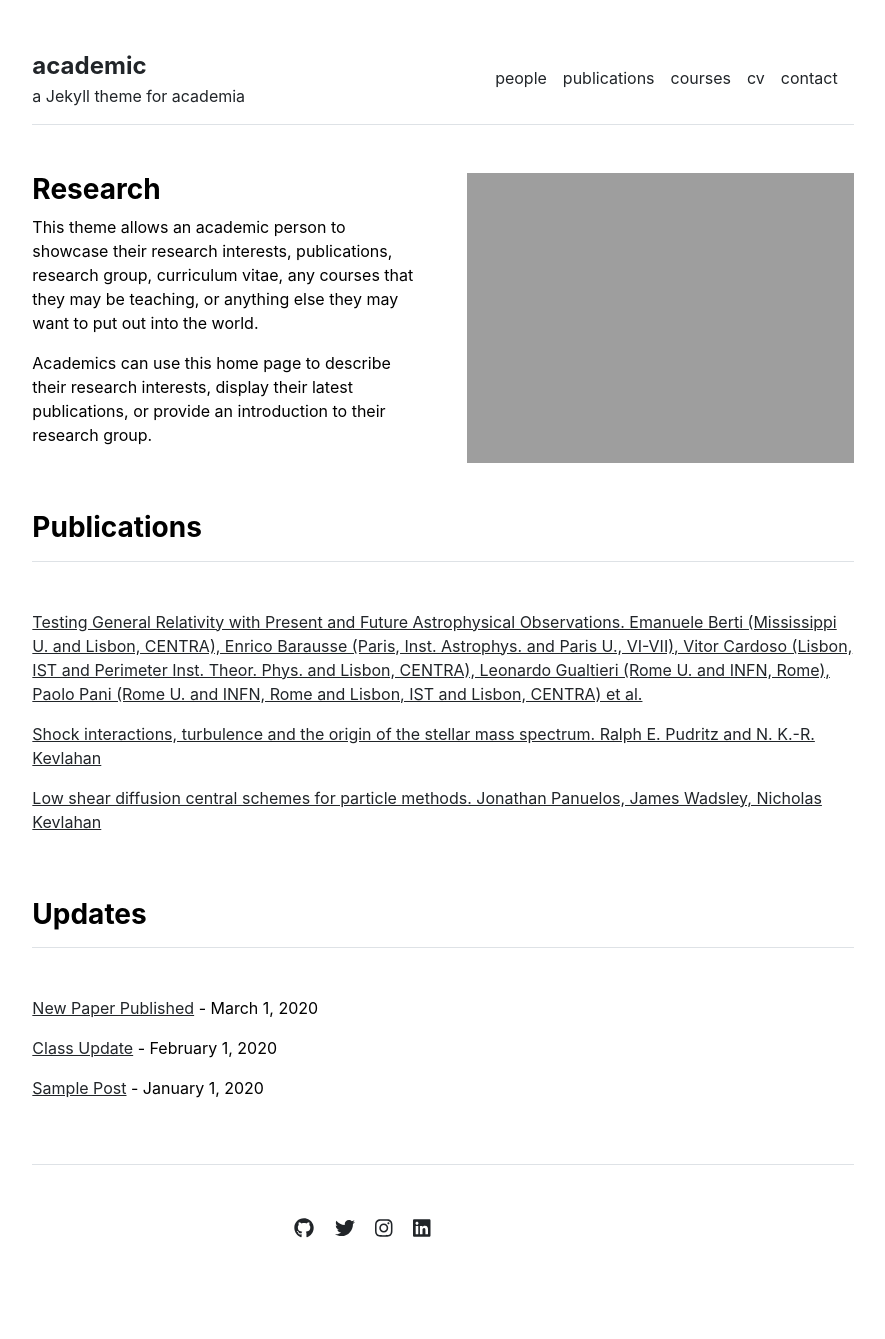
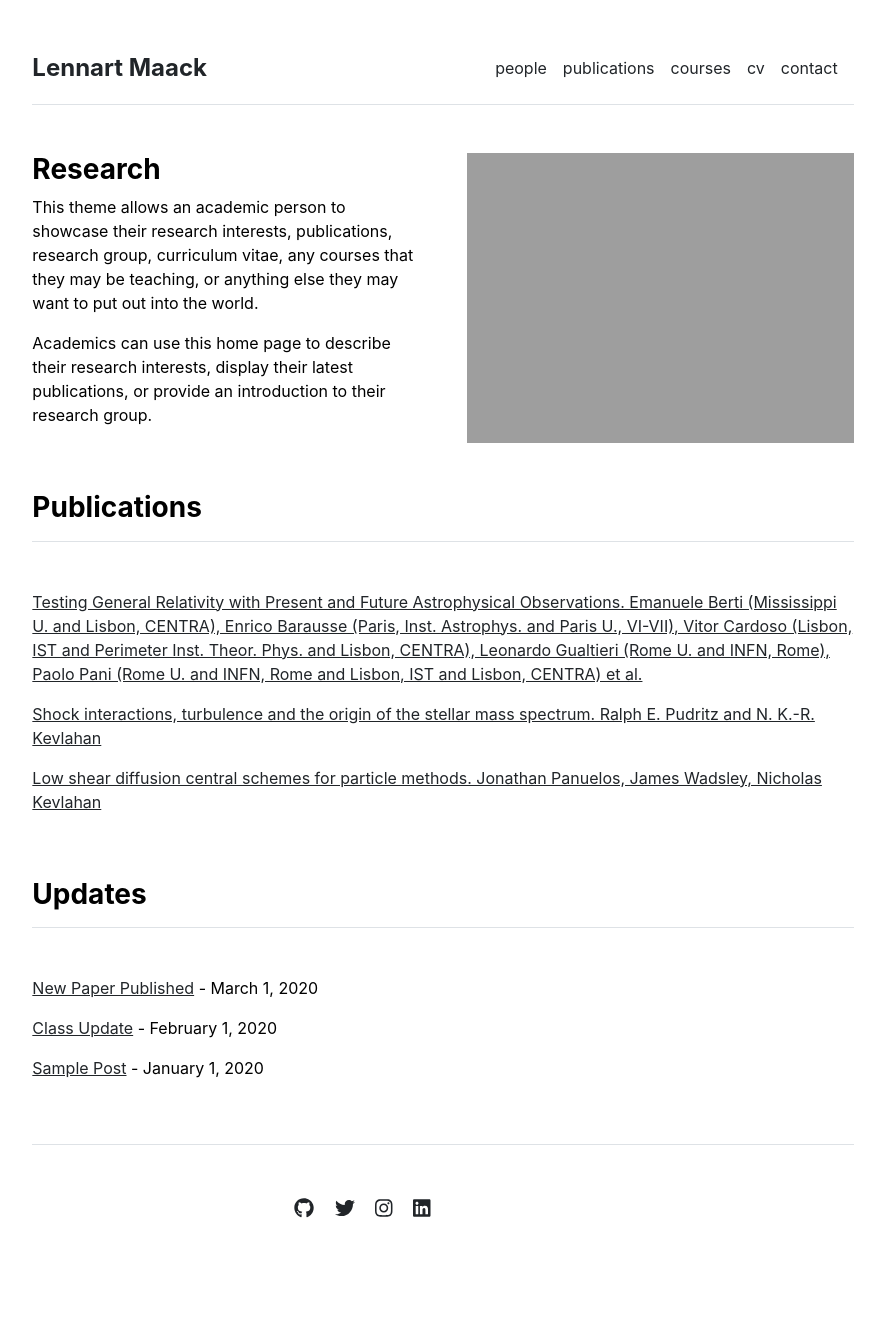
Before and after one commit to lennart-maack/lennart-maack.github.io, a Jekyll site: the page built from index.md, in a window 1280 px wide. Shown: the whole page, without its empty margins (197-1082 px from the left). Built offline with Jekyll 4.4.1, drawn with Linux system fonts in a browser that asks for light colours.

Commit message:
Edit title

```diff
--- a/Gemfile
+++ b/Gemfile
@@ -2,3 +2,6 @@
 
 source "https://rubygems.org"
 gemspec
+
+gem "github-pages", "~> 219", group: :jekyll_plugins
+gem "webrick", "~> 1.7"
--- a/_config.yml
+++ b/_config.yml
@@ -1,4 +1,4 @@
 url: "" # the base hostname & protocol for your site, e.g. http://example.com
 baseurl: "" # the subpath of your site, e.g. /blog
-title: "academic" # the name of your site, e.g. ACME Corp.
-description: "a Jekyll theme for academia"
+title: "Lennart Maack" # the name of your site, e.g. ACME Corp.
+description: ""
```
